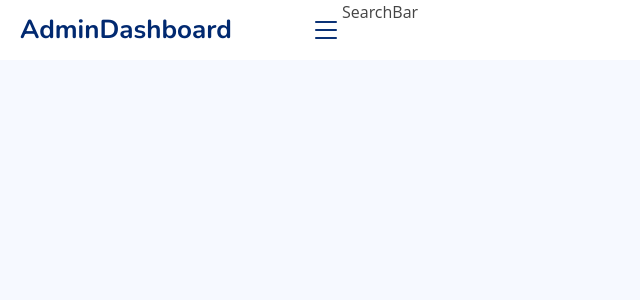
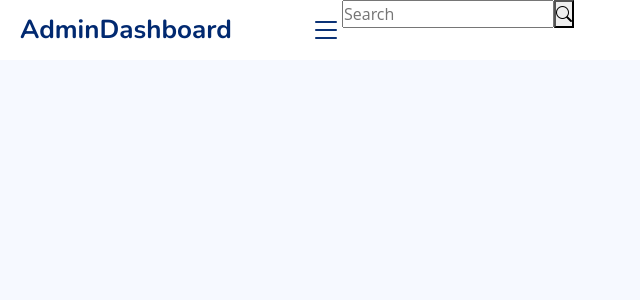
Before and after one commit to BogdanKuzyk/React-Admin-Dashboard, a React (Vite) app: page / in a window 1280 px wide. Shown: the top 300 px of the page, without its empty margins (0-640 px from the left). Built offline with nearby package versions, Linux system fonts and the light colour scheme.

Commit message:
Create the Searchbar

```diff
--- a/src/components/SearchBar.jsx
+++ b/src/components/SearchBar.jsx
@@ -1,7 +1,25 @@
 import "./SearchBar.css"
 
 function SearchBar() {
-	return <div>SearchBar</div>
+	return (
+		<div className="search-bar">
+			<form
+				action="#"
+				className="search-form d-flex align-items-center"
+				method="POST"
+			>
+				<input
+					type="text"
+					name="query"
+					placeholder="Search"
+					title="Enter search keyword"
+				/>
+				<button type="submit" title="Search">
+					<i className="bi bi-search"></i>
+				</button>
+			</form>
+		</div>
+	)
 }
 
 export default SearchBar
```
